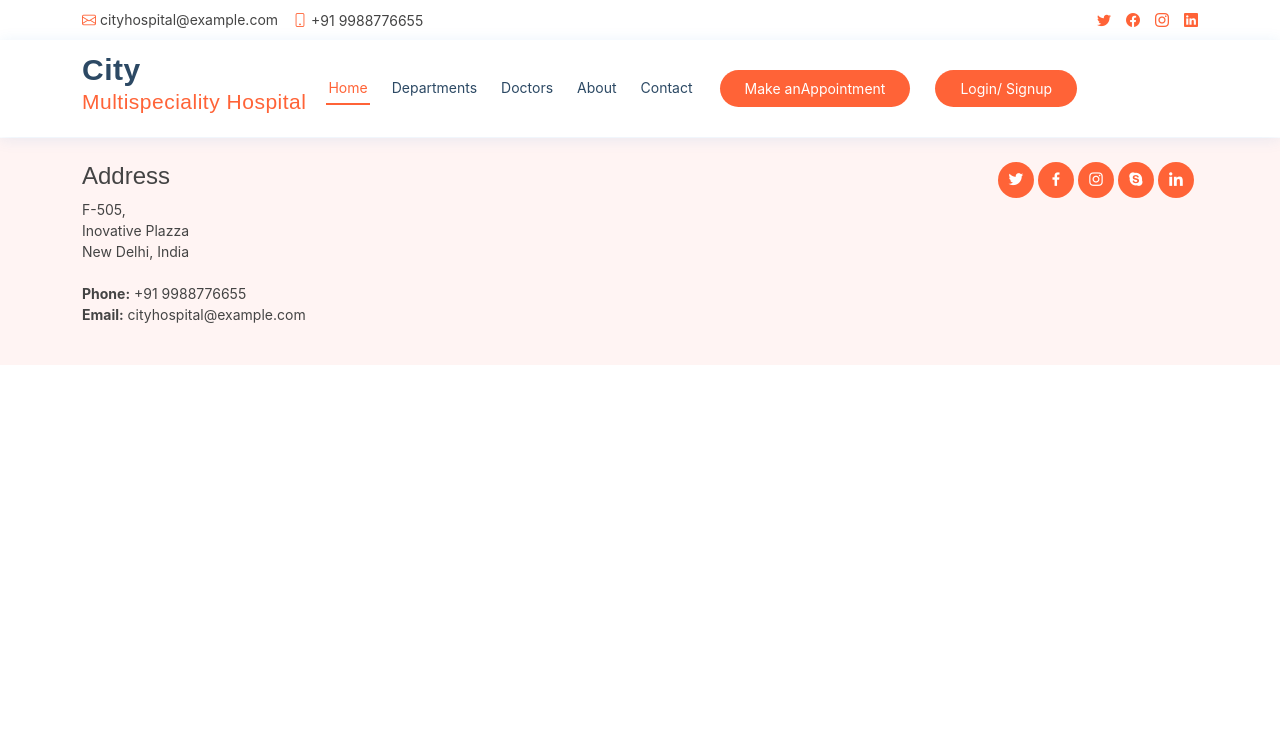
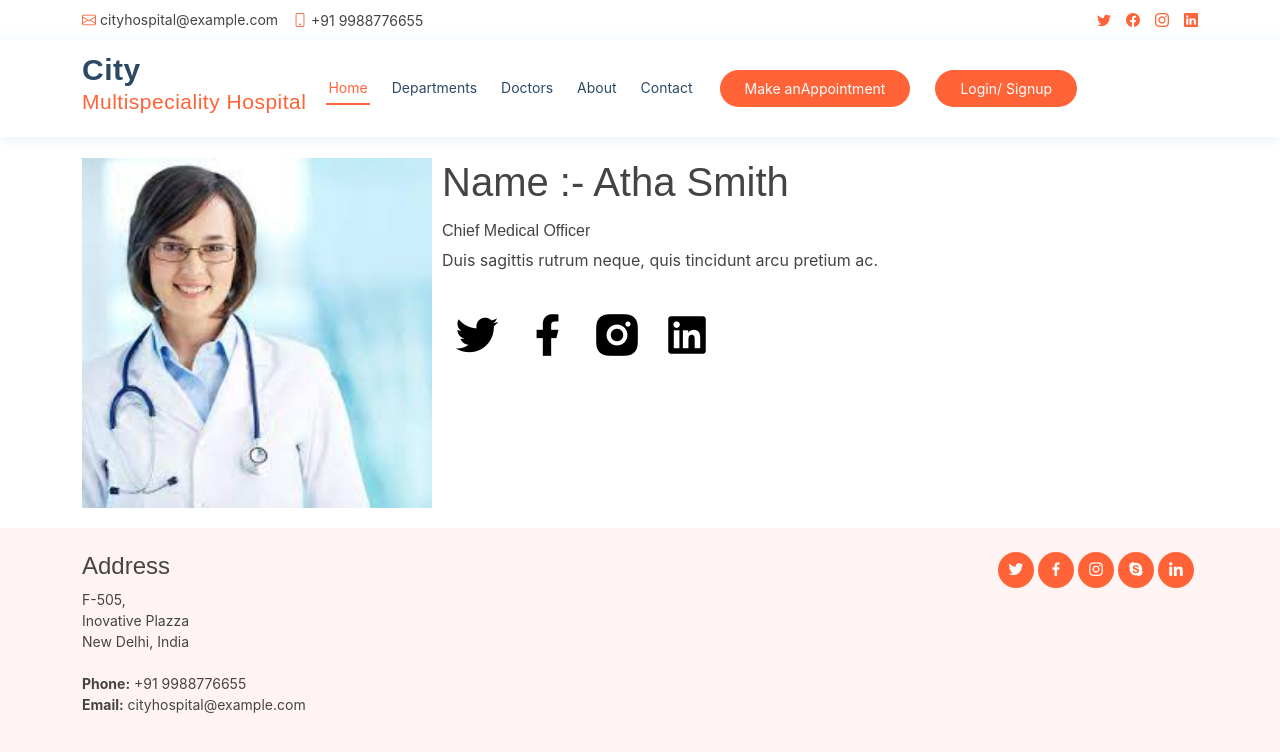
Before and after one commit to Gaurav9664/cityhospital, a React (Create React App) app: page /doctors/1 in a window 1280 px wide. Shown: the top 752 px of the page. Built offline with nearby package versions, Linux system fonts and the light colour scheme.

Commit message:
First commit

```diff
--- a/public/assets/css/style.css
+++ b/public/assets/css/style.css
@@ -1251,6 +1251,25 @@ section {
   margin-left: 8px;
 }
 
+#doctor img {
+  height: 350px;
+  margin-right: 10px;
+}
+
+#doctor h1 {
+  margin-bottom: 15px;
+}
+
+#doctor a {
+  display: inline-block;
+  font-size: 50px;
+  color: black;
+  margin: 10px;
+}
+
+#doctor a:hover {
+  color: blue;
+}
 /*--------------------------------------------------------------
 # Frequently Asked Questions
 --------------------------------------------------------------*/
--- a/src/container/Doctor.js
+++ b/src/container/Doctor.js
@@ -34,14 +34,38 @@ const doctorData = [
 
 function Doctor(props) {
 
-    const  [dData, setdData] = useState(doctorData)
-    const {id} = useParams()
+    const [pDtat, setpData] = useState(doctorData)
+    const { id } = useParams()
 
+    let fData = pDtat.filter((v) => v.id == id)
+
+    console.log(fData[0]);
 
     return (
-        <div>
-
-        </div>
+        <section id="doctor" className="doctor">
+            <div className="container">
+                {
+                    fData.map((v, i) => {
+                        return (
+                            <div className="member d-flex align-items-start">
+                                <div className="pic"><img src={v.url} className="img-doctor" alt /></div>
+                                <div className="member-info">
+                                    <h1> <span>Name :- </span> {v.name}</h1>
+                                    <h6>{v.detection}</h6>
+                                    <p>{v.description}</p>
+                                    <div className="social">
+                                        <a href="#"><i className="ri-twitter-fill" /></a>
+                                        <a href="#"><i className="ri-facebook-fill" /></a>
+                                        <a href="#"><i className="ri-instagram-fill" /></a>
+                                        <a href="#"> <i className="ri-linkedin-box-fill" /> </a>
+                                    </div>
+                                </div>
+                            </div>
+                        )
+                    })
+                }
+            </div>
+        </section>
     );
 }
 
```
